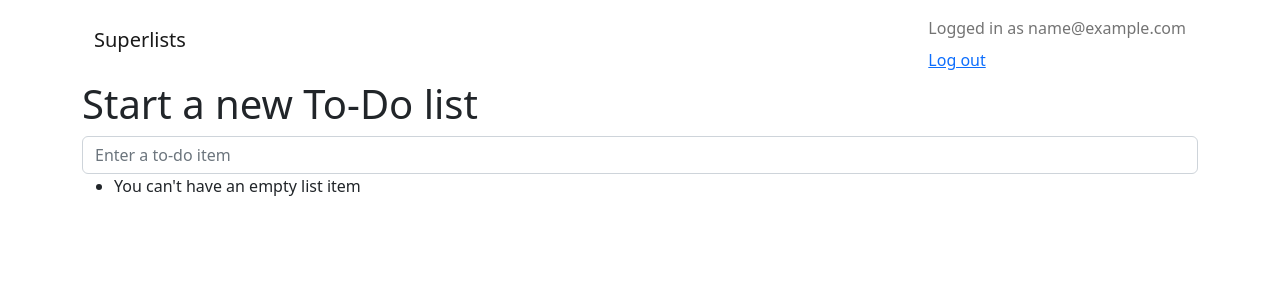
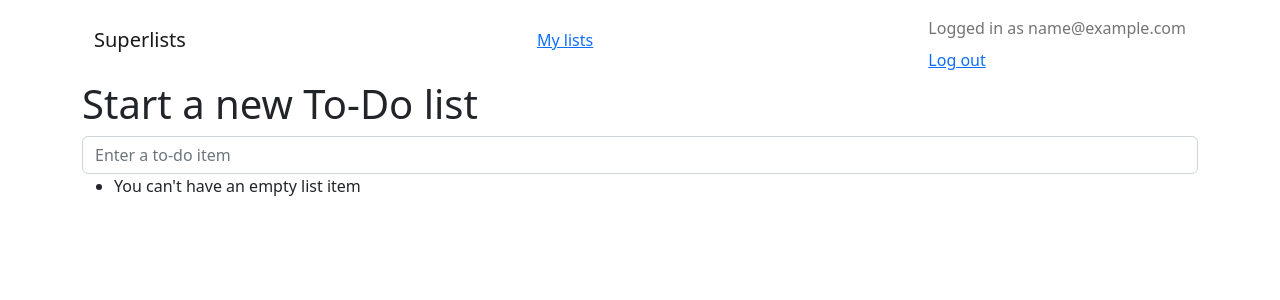
Before and after one commit to tarurata/tdd_python, a Django app: page /lists/new in a window 1280 px wide. Shown: the top 300 px of the page. Run offline with Django 4.2, Linux system fonts and the light colour scheme; the visitor is signed in with stand-in values (Sample User, id 1); some libraries are stand-ins or nearby versions.

Commit message:
url, placeholder view, and first-cut templates for my_lists

```diff
--- a/lists/templates/base.html
+++ b/lists/templates/base.html
@@ -11,6 +11,9 @@
 	      <div class="container-fluid">
 		      <a class="navbar-brand">Superlists</a>
 		      {% if user.email %}
+			      <ul class="nav navbar-nav navbar-left">
+				      <li><a href="{% url 'my_lists' user.email %}">My lists</a></li>
+			      </ul>
 			      <ul class="nav navbar-nav navbar-right">
 				      <li class="navbar-text">Logged in as {{ user.email }}</li>
 				      <li><a href="{% url 'logout' %}">Log out</a></li>
@@ -48,6 +51,7 @@
         <div class="jumbotron">
           <div class="text-centert">
             <h1>{% block header_text %}{% endblock %}</h1>
+			  {% block list_form %}
 				<form method="POST" action="{% block form_action %}{% endblock %}">
 				  {{ form.text }}
 				  {% csrf_token %}
@@ -57,15 +61,24 @@
 				  </div>
 				  {% endif %}
 				</form>
+			  {% endblock %}
           </div>
+
           <div class="row">
-            <div class="">
+            <div class="col-md-6 col-md-offset-3">
               <div class="text-center bg-danger">
                 {% block table %}
                 {% endblock %}
               </div>
             </div>
+	        <div class="col-md-6 col-md-offset-3">
+		        <div class="text-center bg-danger">
+			        {% block extra_content %}
+			        {% endblock %}
 		        </div>
+	        </div>
+          </div>
+
         </div>
       </div>
     </div>
--- a/lists/urls.py
+++ b/lists/urls.py
@@ -4,4 +4,5 @@ from lists import views
 urlpatterns = [
     re_path(r'^(\d+)/$', views.view_list, name='view_list'),
     re_path(r'^new$', views.new_list, name='new_list'),
+    re_path(r'^users/(.+)/$', views.my_lists, name='my_lists'),
 ]
--- a/lists/views.py
+++ b/lists/views.py
@@ -30,3 +30,6 @@ def new_list(request):
         return redirect(list_)
     else:
         return render(request, 'home.html', {"form": form})
+
+def my_lists(request, email):
+    return render(request, 'my_lists.html')
```
Also changed, not shown: lists/templates/my_lists.html (added, +14 -0 lines). Lines whose indentation alone changed are shown as unchanged.
